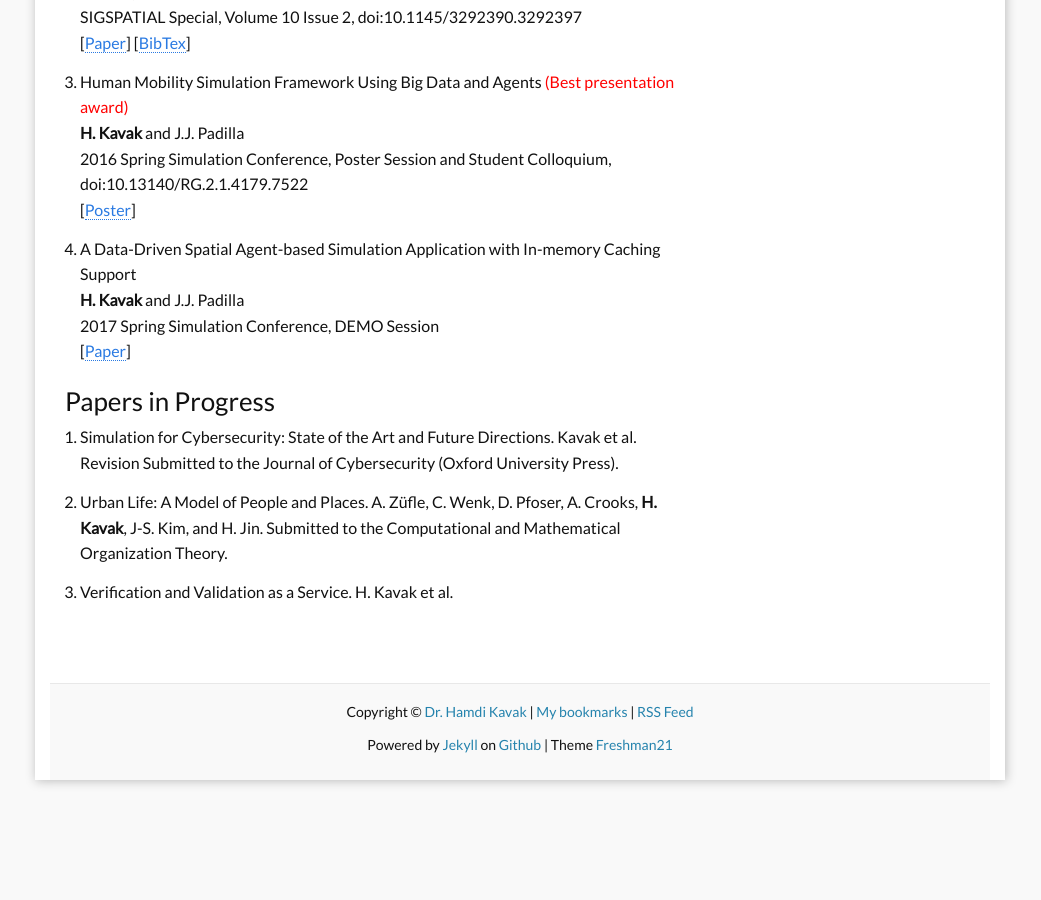
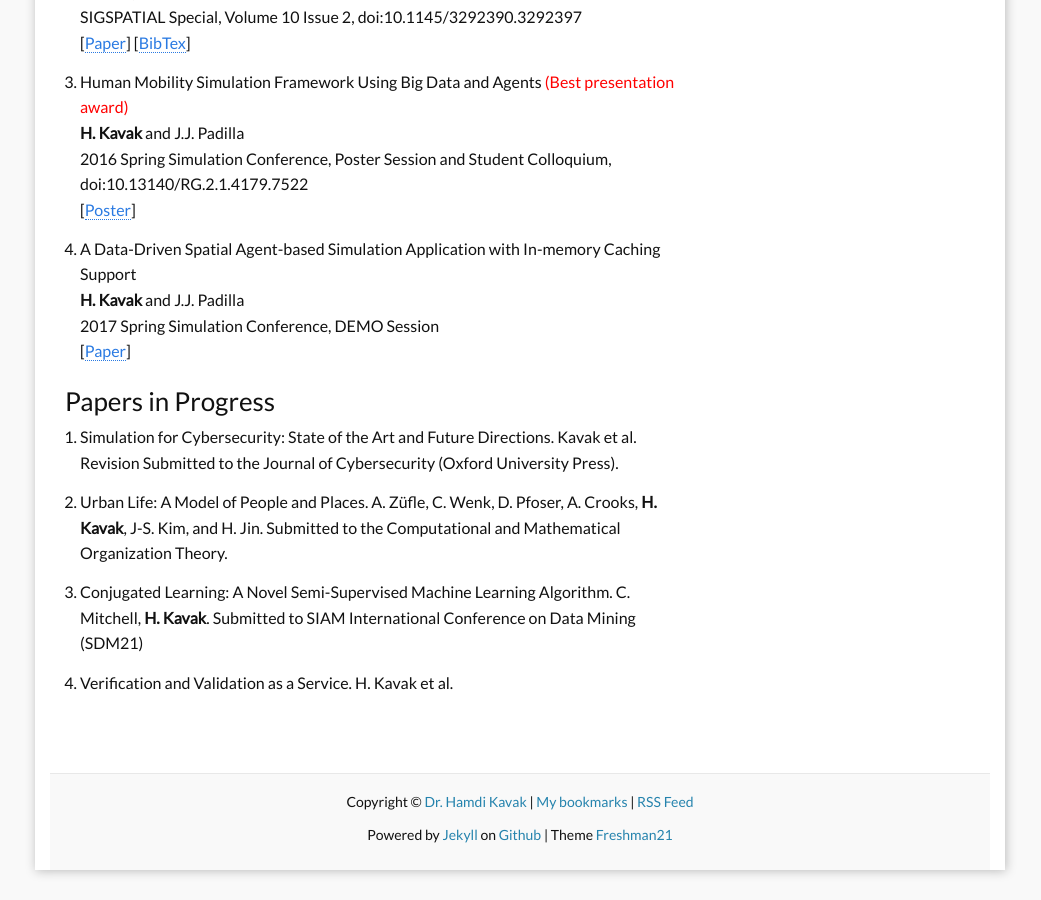
Before and after one commit to hamdikavak/hamdikavak.github.io, a Jekyll site: the page built from c5_publications.md, in a window 1280 px wide and 900 px high, scrolled down 4030 px. Shown: the whole window, without its empty margins (120-1161 px from the left). Built offline with Jekyll 4.4.1, drawn with Linux system fonts in a browser that asks for light colours; nearby versions of some CDN libraries; before the commit the page ends 4840 px from its top, so only the background shows below that.

Commit message:
Added SIAM paper

```diff
--- a/c5_publications.md
+++ b/c5_publications.md
@@ -196,11 +196,13 @@ This page shows my up-to-date publication list, links to papers, and BibTex cita
 ### Papers in Progress
 
 
-2. Simulation for Cybersecurity: State of the Art and Future Directions. Kavak et al.
+1. Simulation for Cybersecurity: State of the Art and Future Directions. Kavak et al.
 	Revision Submitted to the Journal of Cybersecurity (Oxford University Press).
 
 2. Urban Life: A Model of People and Places.  A. Züfle, C. Wenk, D. Pfoser, A. Crooks, <strong>H. Kavak</strong>, J-S. Kim, and H. Jin. Submitted to the Computational and Mathematical Organization Theory.
 
+3. Conjugated Learning: A Novel Semi-Supervised Machine Learning Algorithm. C. Mitchell, <strong>H. Kavak</strong>. Submitted to SIAM International Conference on Data Mining (SDM21)
+
 4. Verification and Validation as a Service. H. Kavak et al.
 
 <!---1. A Patterns of Life Simulation for Urban Science (H. Kavak et al.)--->
```
